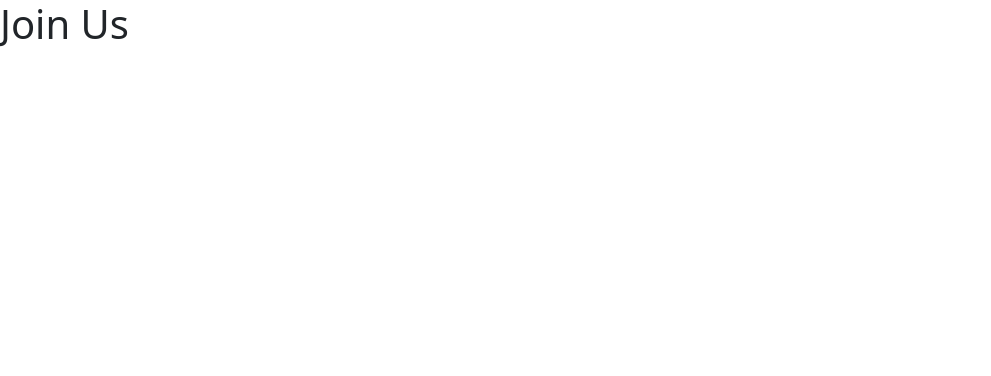
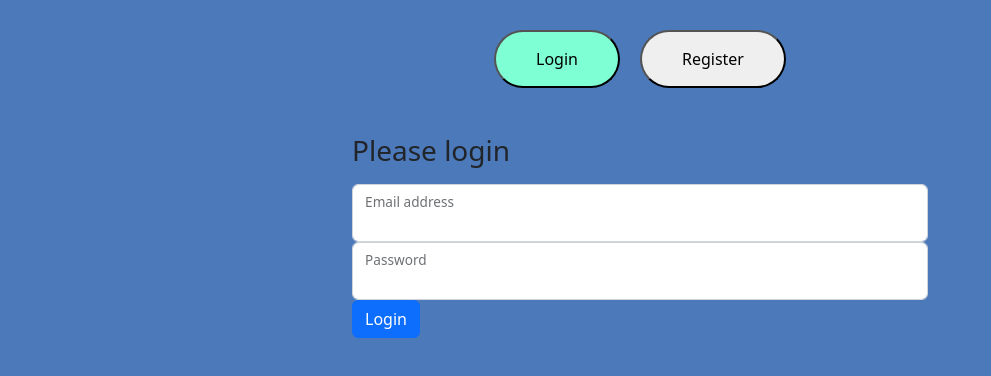
Before and after one commit to todorr92/GoNannt, a React (Vite) app in the folder client/: page /join-us in a window 1280 px wide. Shown: the top 376 px of the page, without its empty margins (0-991 px from the left). Built offline with nearby package versions, Linux system fonts and the light colour scheme.

Commit message:
added some content to join us page

```diff
--- a/client/src/assets/styles.css
+++ b/client/src/assets/styles.css
@@ -33,6 +33,30 @@
   background-color: #516f90;
 }
 
+/* JOIN US */
+#join-us-container {
+  max-width: 600px;
+}
+#join-us {
+  height: 100vh;
+  background-color: #4c79b9;
+}
+.join-us-btns {
+  list-style: none;
+  padding: 20px;
+  margin-right: 30px;
+}
+
+#login-toggle,
+#register-toggle {
+  padding: 15px 40px;
+  margin: 10px;
+  border-radius: 30px;
+}
+.active {
+  background-color: aquamarine;
+}
+
 /* MEDIA QUERIES */
 @media screen and (min-width: 768px) {
   .landing-text-container {
--- a/client/src/pages/JoinUs.jsx
+++ b/client/src/pages/JoinUs.jsx
@@ -1,5 +1,91 @@
 function JoinUs() {
-  return <h1>Join Us</h1>;
+  let loginForm = document.getElementById("login");
+  let registerForm = document.getElementById("register");
+  let loginToggle = document.getElementById("login-toggle");
+  let registerToggle = document.getElementById("register-toggle");
+
+  const showRegister = () => {
+    loginToggle.classList.remove("active");
+    loginForm.classList.add("d-none");
+    registerForm.classList.remove("d-none");
+    registerToggle.classList.add("active");
+  };
+
+  const showLogin = () => {
+    registerToggle.classList.remove("active");
+    registerForm.classList.add("d-none");
+    loginForm.classList.remove("d-none");
+    loginToggle.classList.add("active");
+  };
+
+  return (
+    <>
+      <div className="container-fluid" id="join-us">
+        <div className="container" id="join-us-container">
+          <div className="row">
+            <ul className="d-flex justify-content-center join-us-btns">
+              <li>
+                <button
+                  className="active"
+                  type="submit"
+                  id="login-toggle"
+                  onClick={showLogin}
+                >
+                  Login
+                </button>
+              </li>
+              <li>
+                <button
+                  type="submit"
+                  id="register-toggle"
+                  onClick={showRegister}
+                >
+                  Register
+                </button>
+              </li>
+            </ul>
+          </div>
+          <form id="login">
+            <h1 className="h3 mb-3">Please login</h1>
+
+            <div className="form-floating">
+              <input type="email" className="form-control" id="email" />
+              <label htmlFor="email">Email address</label>
+            </div>
+            <div className="form-floating">
+              <input type="password" className="form-control" id="password" />
+              <label htmlFor="password">Password</label>
+            </div>
+            <button className="btn btn-primary" type="submit">
+              Login
+            </button>
+          </form>
+          <form id="register" className="d-none">
+            <h1 className="h3 mb-3">Please register</h1>
+            <div className="form-floating">
+              <input type="date" className="form-control" id="date-of-birth" />
+              <label htmlFor="date-of-birth">Date of Birth</label>
+            </div>
+            <div className="form-floating">
+              <input type="text" className="form-control" id="name" />
+              <label htmlFor="name">Full Name</label>
+            </div>
+            <div className="form-floating">
+              <input type="email" className="form-control" id="email" />
+              <label htmlFor="email">Email</label>
+            </div>
+            <div className="form-floating">
+              <input type="password" className="form-control" id="password" />
+              <label htmlFor="password">Password</label>
+            </div>
+            <button className="btn btn-primary" type="submit">
+              Register
+            </button>
+          </form>
+        </div>
+      </div>
+    </>
+  );
 }
 
 export default JoinUs;
```
